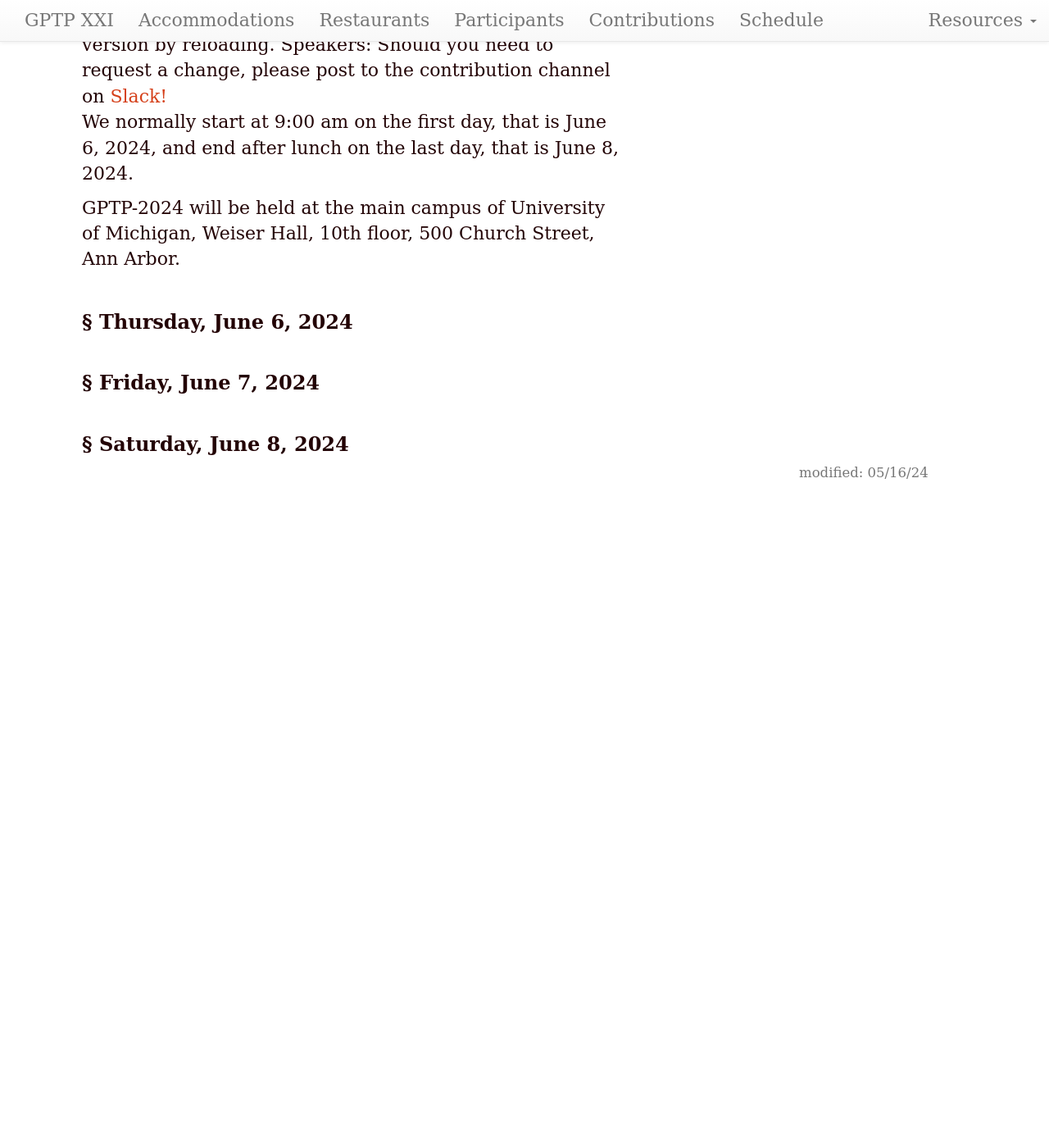
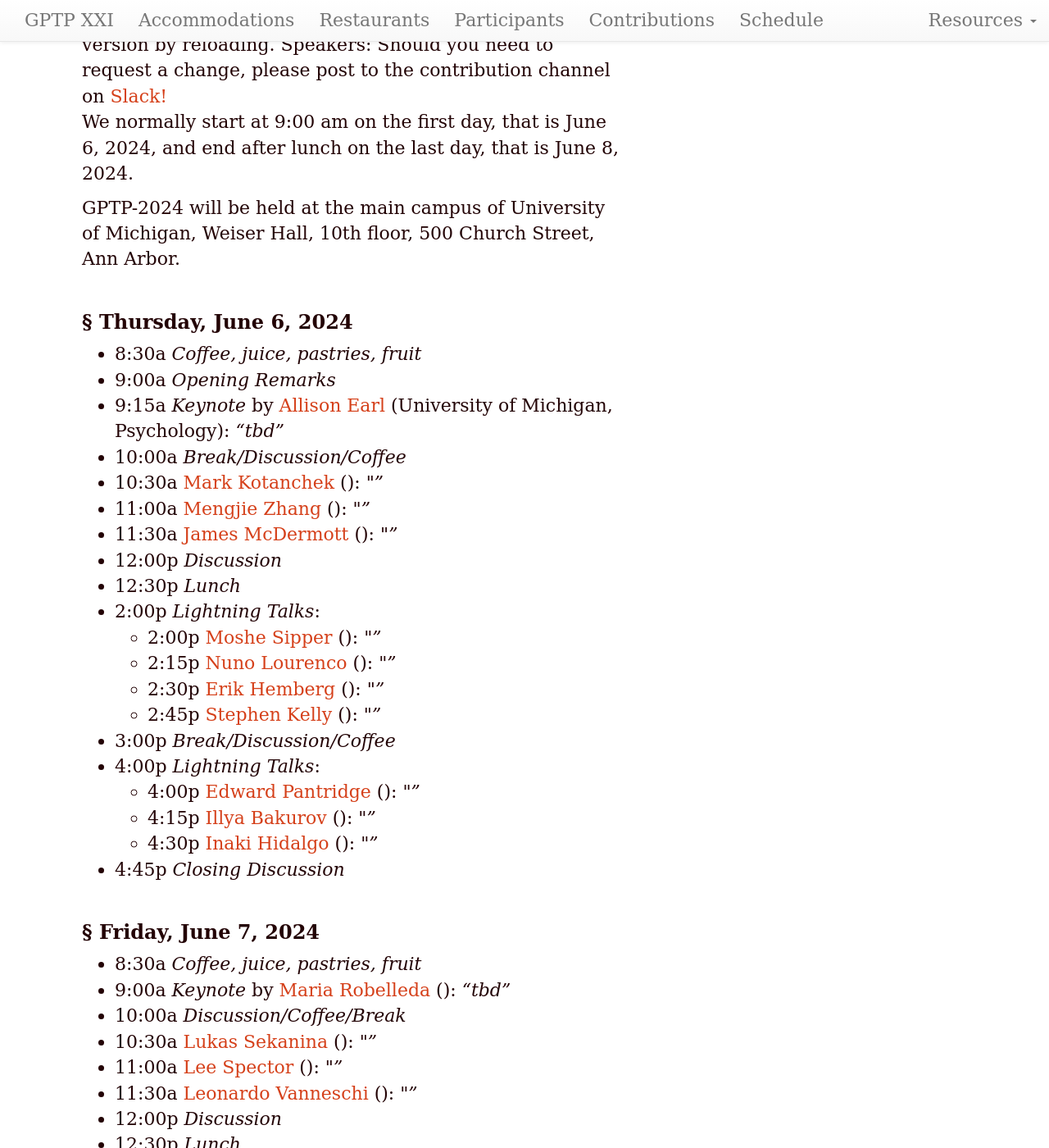
Before and after one commit to GPTP-workshop/gptp-workshop.github.io, a Jekyll site: the page built from schedule.md, in a window 1280 px wide and 1400 px high, scrolled down 274 px. Shown: the whole window at 82% size. Built offline with Jekyll 4.4.1, drawn with Linux system fonts in a browser that asks for light colours; our own code applies the rules of GitHub Pages for plain Markdown files; before the commit the page ends 904 px from its top, so only the background shows below that; part of the change alters nothing that is shown; some of the changed text lies outside the part shown.

Commit message:
Update schedule.md

```diff
--- a/schedule.md
+++ b/schedule.md
@@ -1,6 +1,6 @@
 ---
 layout: default
-updated: "May 16, 2024"
+updated: "May 18, 2024"
 roman: "XXI"
 dates: "June 06-08, 2024"
 ---
@@ -15,67 +15,55 @@ GPTP-2024 will be held at the main campus of University of Michigan, Weiser Hall
 
 ### Thursday, June 6, 2024
 
-<!--
 - 8:30a _Coffee, juice, pastries, fruit_
 - 9:00a _Opening Remarks_
-- 9:15a _Keynote_ by [Oana Carja](https://cbd.cmu.edu/people/carja.html) (Carnegie Mellon University): _"Topological puzzles in biology: how geometry shapes evolution and applications to designing intelligent collectives"_
+- 9:15a _Keynote_ by [Allison Earl](https://lsa.umich.edu/psych/people/faculty/anearl.html) (University of Michigan, Psychology): _"tbd"_
 - 10:00a _Break/Discussion/Coffee_
-- 10:30a [Pedro Ribeiro](https://www.cedars-sinai.org/) (Cedars-Sinai Medical Center): _"Automated machine learning"_
-- 11:15a [Una May OReilly](https://www.csail.mit.edu/person/una-may-oreilly) (MIT CSAIL): _"Analysis of a Pairwise Dominance
-Coevolutionary Algorithm with Spatial Topology"_
+- 10:30a [Mark Kotanchek](https://) (): _""_
+- 11:00a [Mengjie Zhang](https://) (): _""_
+- 11:30a [James McDermott](https://) (): _""_
 - 12:00p _Discussion_
 - 12:30p _Lunch_
-- 1:30p [Nathan Haut](https://www.cse.msu.edu/~hautn/) (Michigan State University): _"Accelerating Image Analysis Research with Active Learning Techniques in Genetic Programming"_
-- 2:15p [Wolfgang Banzhaf](https://www.cse.msu.edu/~banzhafw/) (Michigan State University):  _"Neutrality"_
+- 2:00p _Lightning Talks_:
+  - 2:00p [Moshe Sipper](https://) (): _""_
+  - 2:15p [Nuno Lourenco](https://) ():  _""_
+  - 2:30p [Erik Hemberg](https://) ():  _""_
+  - 2:45p [Stephen Kelly](https://) ():  _""_
 - 3:00p _Break/Discussion/Coffee_
-- 3:30p _Lightning Talks_:
-  - 3:30p [Nic McPhee](https://academics.morris.umn.edu/nic-mcphee) (University of Minnesota): _"The Impact of Step Limits on Generalization &
-Stability in Software Synthesis"_
-  - 3:45p [Iñaki Hidalgo](https://www.ucm.es/directorio?id=9382) (Universidad Complutense de Madrid): _"Genetic Programming Techniques for Glucose Prediction in people with Diabetes"_
-  - 4:00p [Matthew Andres Moreno](https://directory.natsci.msu.edu/Directory/Profiles/Person/103198) (Michigan State University):  _"Hereditary stratigraphy methods for phylogenetic inference over distributed EC populations"_
-- 4:15p [Moshe Sipper](https://www.moshesipper.com/) (Ben-Gurion University): _"A Melting Pot of Evolution and Learning"_
-- 5:00p _Closing Discussion_
-- 6:30p _Dinner at Kellog Center_
--->
+- 4:00p _Lightning Talks_:
+  - 4:00p [Edward Pantridge](https://) (): _""_
+  - 4:15p [Illya Bakurov](https://) (): _""_
+  - 4:30p [Inaki Hidalgo](https://) (): _""_
+- 4:45p _Closing Discussion_
 
 ### Friday, June 7, 2024
 
-<!--
 - 8:30a _Coffee, juice, pastries, fruit_
-- 9:00a _Opening Remarks_
-- 9:15a _Keynote_ by [Thomas Bäck](https://www.universiteitleiden.nl/en/staffmembers/thomas-back) (Leiden University): _"Automatic Algorithm Configuration for Expensive Optimization Tasks"_
-- 10:00a _Break/Discussion/Coffee_
-- 10:30a [Lee Spector](https://www.amherst.edu/people/facstaff/lspector) (Amherst College and UMass Amherst): _"Particularity"_
-- 11:15a [Joel Lehman, Herbie Bradley](https://Carper.ai) (Carper.ai): _"The OpenELM Library: Leveraging Progress in Language Models for Novel Evolutionary Algorithms"_
+- 9:00a _Keynote_ by [Maria Robelleda](https://) (): _"tbd"_
+- 10:00a _Discussion/Coffee/Break_
+- 10:30a [Lukas Sekanina](https://) (): _""_
+- 11:00a [Lee Spector](https://) (): _""_
+- 11:30a [Leonardo Vanneschi](https://) (): _""_
 - 12:00p _Discussion_
 - 12:30p _Lunch_
--  1:30p [Eric Medvet](https://medvet.inginf.units.it/) (University of Trieste): _"GP for Continuous Control: Teacher or Learner? The Case of Simulated Modular Soft Robots"_
-- 2:15p [Christian Haider](https://heal.heuristiclab.com/team/haider) (Univ. Applied Sciences Upper Austria, HEAL): _"Shape-constrained Symbolic Regression:
-Real-World Applications in Magnetization, Extrusion and Data Validation"_
-- 3:00p _Break/Discussion/Coffee_
-- 3:30p _Lightning Talks_:
-  - 3:30p [Michael Affenzeller](https://heal.heuristiclab.com/team/affenzeller) (Univ. Applied Sciences Upper Austria, HEAL): _"GP in Prescriptive Analytics"_
-  - 3:45p [Stuart W. Card](https://www.critical.com/index.html) (Critical Technologies Inc.): _"Towards Information Theoretic GP of Causal Models"_
-- 4:00p [Alexander Lalejini](https://www.gvsu.edu/computing/lalejini-alexander-111.htm) (Grand Valley State University): _"Phylogeny-informed fitness estimation"_
-- 4:45p _Closing Discussion_
-- 6:30p _After meeting social gatherings_
--->
-
+- 2:00p _Lightning Talks_:
+  - 2:00p [Bogdan Burlacu](https://) (): _""_
+  - 2:15p [Chris Crary](https://) ():  _""_
+  - 2:30p [Yuri Lavinas](https://) ():  _""_
+  - 2:45p [Stephan Winkler](https://) ():  _""_
+- 3:00p _Discussion/Coffee/Break_
+- 4:00p _Lightning Talks_:
+  - 4:00p [Erik Fredericks](https://) (): _""_
+  - 4:15p [Anselmo Pontes](https://) (): _""_
+- 4:30p _Closing Discussion_
 
 ### Saturday, June 8, 2024
-<!--
 - 8:30a _Coffee, juice, pastries, fruit_
-- 9:00a _Opening Remarks_
-- 9:15a _Keynote_ by [James Foster](https://www.uidaho.edu/sci/biology/people/faculty/foster) (Univ. Idaho)
-- 10:00a _Break/Discussion/Coffee_
-- 10:30a _Lightning Talks_:
-  - 10:30a [Lisa Soros](https://cs.barnard.edu/profiles/lisa-soros) (Barnard College): _"Exploiting Failure in Evolution"_
-  - 10:45a [Fabricio Olivetti de Franca](https://www.ufabc.edu.br/ensino/docentes/fabricio-olivetti-de-franca) (Federal University of ABC): _"Origami: (un)folding the abstraction of recursion schemes for program synthesis"_
-- 11:00a [Emily Dolson](https://www.egr.msu.edu/people/profile/dolsonem) (Michigan State University): _"Reachability Analysis for Lexicase Selection via
-Community Assembly Graphs"_
-- 11:45a [Talib Hussain](https://departments.johnabbott.qc.ca/william%20russell%202/talib-hussain/) (John Abbott College): _"Let’s Evolve Intelligence, Not Solutions"_
--  12:30p _Closing Discussion & Lunch_
--  13:30p _End of the Workshop_
--->
+- 9:00a _Keynote_ by [Kamaludin Dingle](https://) (): _"tbd"_
+- 10:00a _Discussion/Coffee/Break_
+- 10:30a [Jason Moore](https://) (): _""_
+- 11:00a [Charles Ofria](https://) (): _""_
+- 11:30a _Closing Discussion_
+- 12:30p _Lunch_
 
 <!-- ## For travel preparations -->
```
